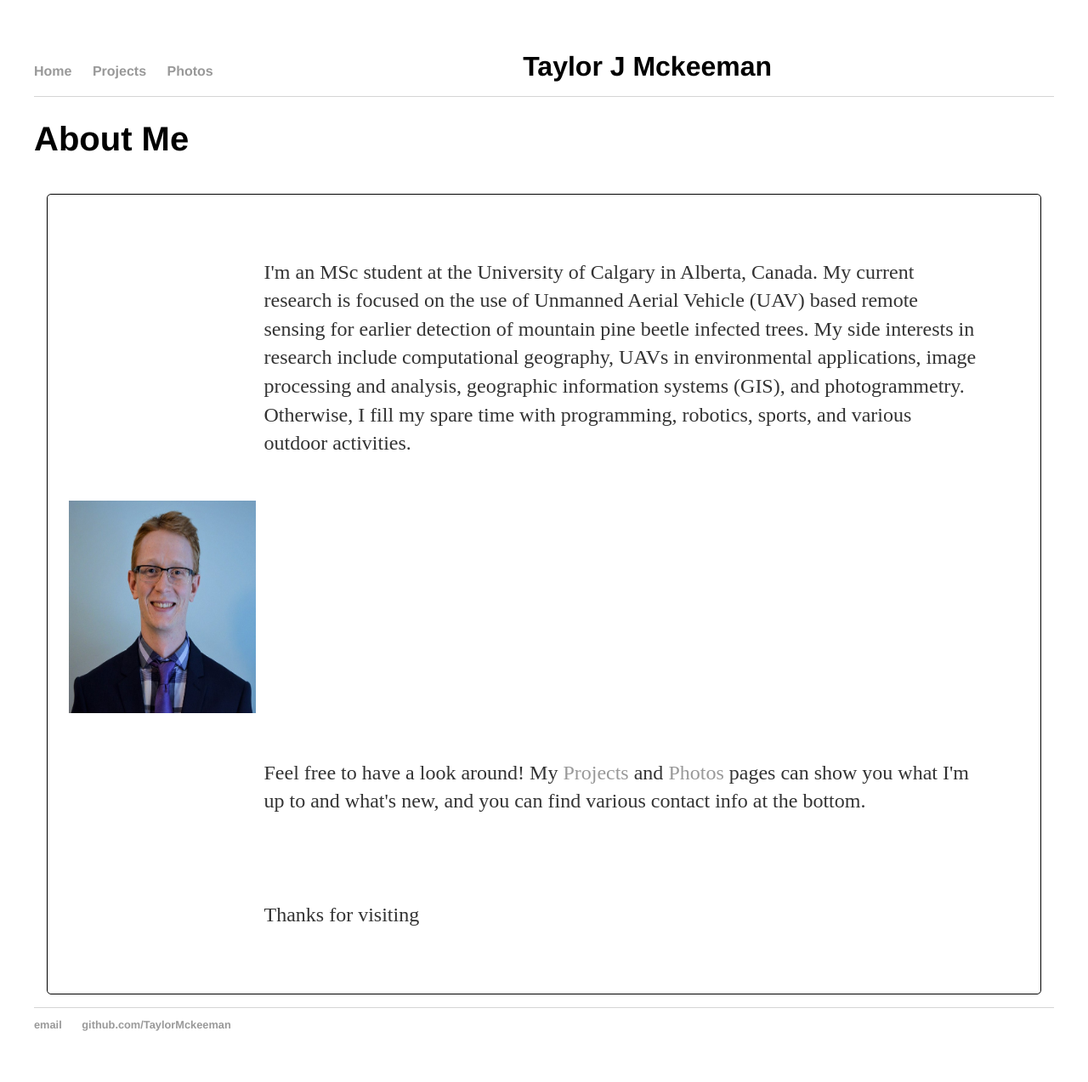
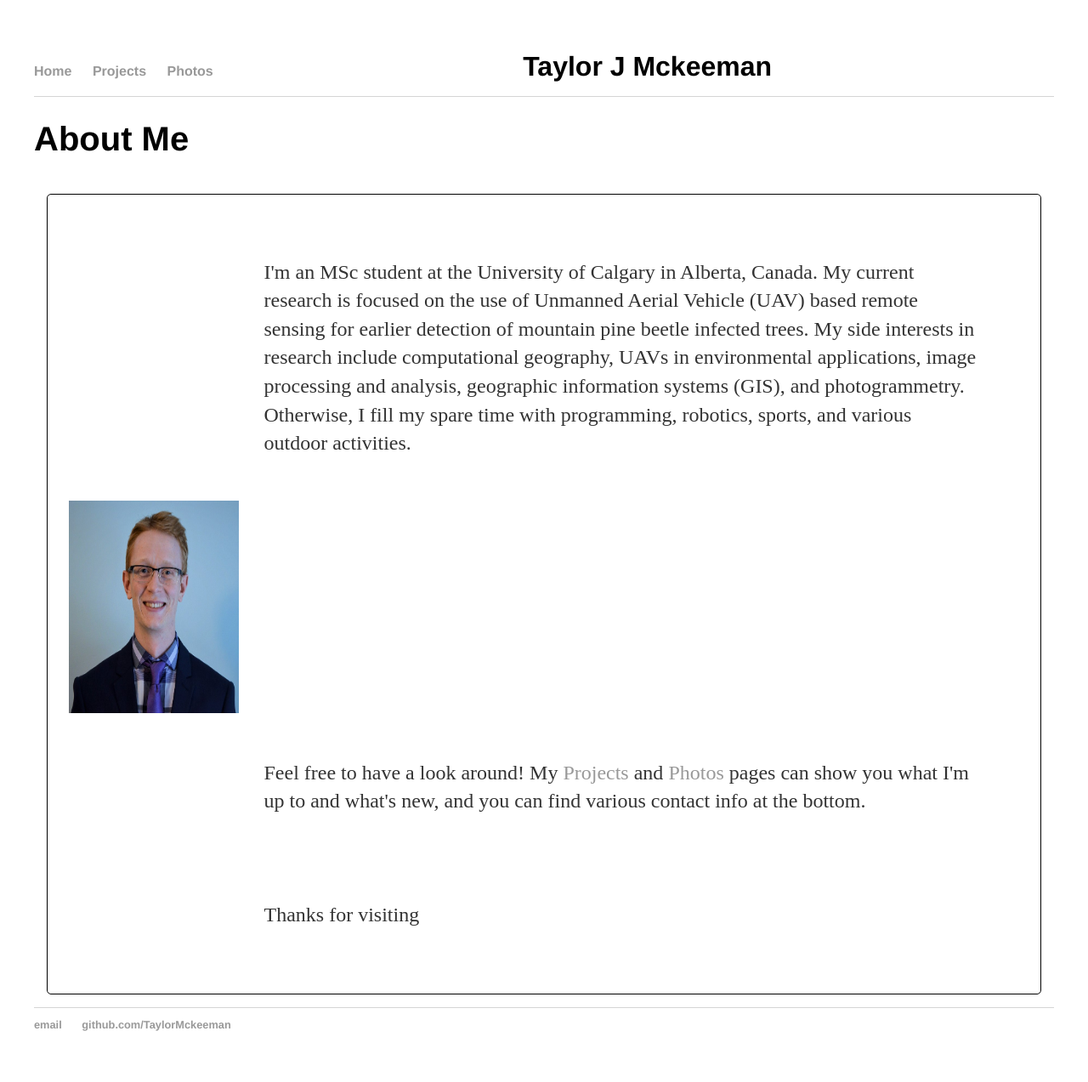
Before and after one commit to TaylorMckeeman/TaylorMckeeman.github.io, a Jekyll site: the page built from index.html, in a window 1280 px wide. Shown: the whole page at 85% size. Built offline with Jekyll 4.4.1, drawn with Linux system fonts in a browser that asks for light colours.

Commit message:
Update index.html

```diff
--- a/index.html
+++ b/index.html
@@ -8,7 +8,7 @@ title: Taylor Mckeeman
 		Aerial Vehicle (UAV) based remote sensing for earlier detection of mountain pine beetle infected trees. My side interests in research
 		include computational geography, UAVs in environmental applications, image processing and analysis, geographic information systems (GIS), and photogrammetry.
 		Otherwise, I fill my spare time with programming, robotics, sports, and various outdoor activities.</p>
-	<img src="/resources/t.jpg" width="220" height="250"/>
+	<img src="/resources/t.jpg" width="200" height="250"/>
 	<p> Feel free to have a look around! My <a href="/projects.html">Projects</a> and <a href="/photos.html">Photos</a> pages can show you what
 		I'm up to and what's new, and you can find various contact info at the bottom.</p>
 	<p>Thanks for visiting</p>
```
